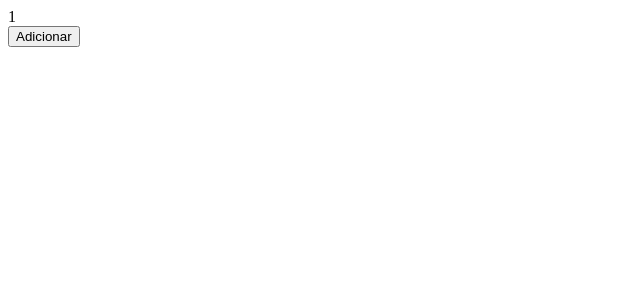
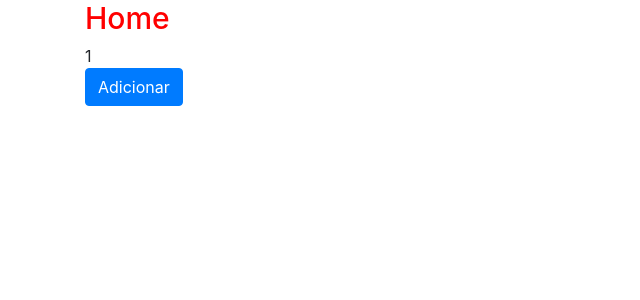
Before and after one commit to guilhermepereiraa95/WebNext, a Next.js app: page / in a window 1280 px wide. Shown: the top 300 px of the page, without its empty margins (0-640 px from the left). Built offline with nearby package versions, Linux system fonts and the light colour scheme.

Commit message:
Simple counter with styled components

```diff
--- a/package.json
+++ b/package.json
@@ -21,6 +21,7 @@
     "next": "^10.0.5",
     "node": "^15.4.0",
     "react": "^17.0.1",
-    "react-dom": "^17.0.1"
+    "react-dom": "^17.0.1",
+    "styled-components": "^5.2.1"
   }
 }
--- a/pages/index.js
+++ b/pages/index.js
@@ -1,13 +1,21 @@
 import {useState} from 'react';
-import Head from 'next/head';
+import styled from 'styled-components';
+import 'bootstrap/dist/css/bootstrap.min.css';
+
+const Title = styled.h1`
+    font-size:30px;
+    color: red;
+`;
+
+
 
 function Home(){
     return (
         <div>
-            <Head>Home</Head>
-
-
-        <Contador />
+            <div class="container">
+                <Title>Home</Title>
+                <Contador />
+            </div>
         </div>
     )
 }
@@ -25,7 +33,7 @@ function Contador(){
             <div>{contador}</div>
 
 
-            <button onClick={adicionarContador}>Adicionar</button>
+            <button class="btn btn-primary"onClick={adicionarContador}>Adicionar</button>
         </div>
     )
 }
```
Also changed, not shown: 1 other file (tests, documents, lock files or other folders).
